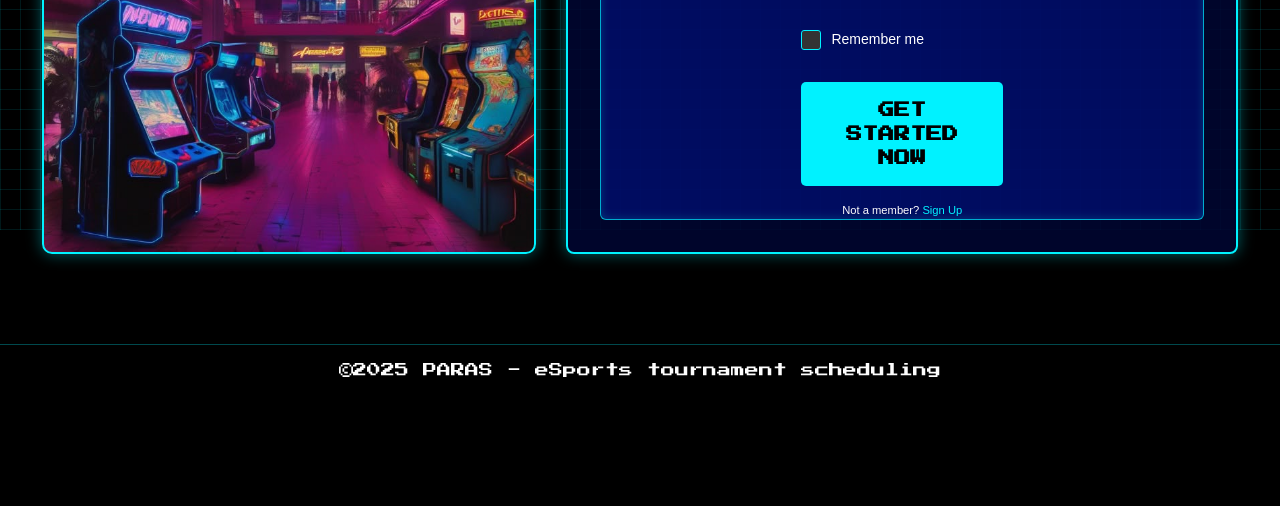
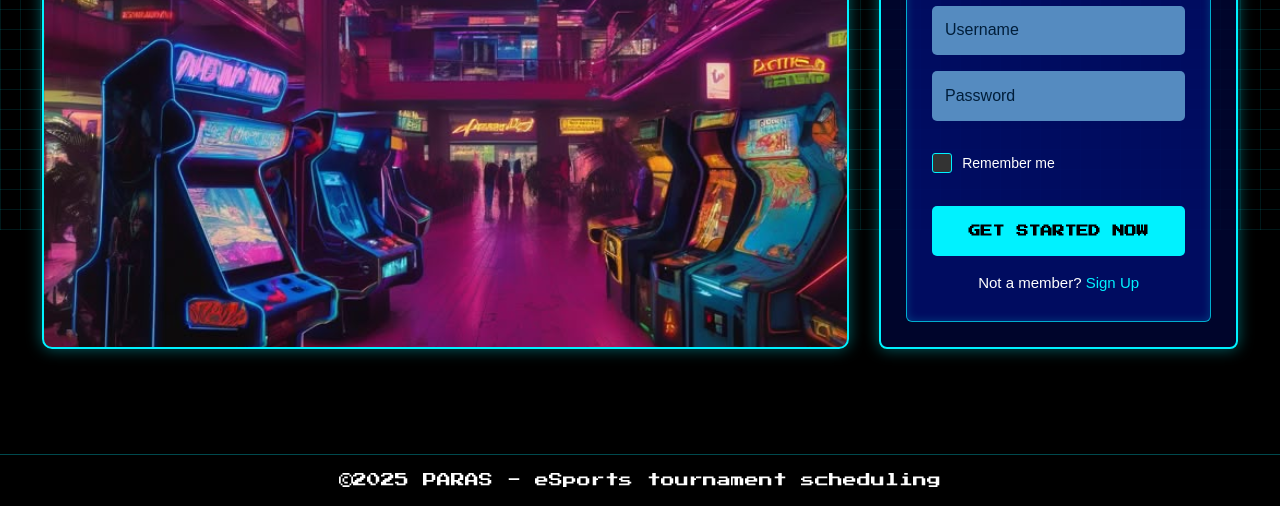
Before and after one commit to Rhanzzzyyy/AWD-TEST-PARAS, a plain HTML site: page pages/page3/index.html in a window 1280 px wide. Shown: the part 570-1076 px from the top of the page. Before the commit the page ends 966 px from the top, so only its background shows below. Drawn offline with nearby package versions, Linux system fonts and the light colour scheme.

Commit message:
pahawak naman nyan vas

```diff
--- a/pages/page3/assets/css/style.css
+++ b/pages/page3/assets/css/style.css
@@ -165,7 +165,7 @@ body {
 .main-container {
     max-width: 95%;
     margin: 0 auto;
-    padding: 30px 10px;
+    padding: 25px 10px;
 }
 
 /* Header Styles */
@@ -199,9 +199,7 @@ body {
     background-size: cover;
     background-position: center;
     border-radius: 10px;
-    margin-bottom: 20px;
     border: 2px solid #00f2ff;
-    box-shadow: 0 0 15px rgba(0, 242, 255, 0.4);
 }
 
 /* Content Layout */
@@ -216,26 +214,26 @@ body {
 
 /* Left Column - Image Container */
 .left-image-container {
-    flex: 1.2;
+    flex: 1.7; /* Increase this value to make it take up more space */
     background-image: url('../../../../assets/img/mobile-hero1.jpg');
     background-size: cover;
     background-position: center;
     border-radius: 10px;
     border: 2px solid #00f2ff;
     box-shadow: 0 0 15px rgba(0, 242, 255, 0.4);
-    min-height: 100%;
+    min-height: 120%;
     align-items: center;
 }
 
 /* Right Column - Login Form */
 .login-form-container {
-    flex: 0.8;
+    flex: 0.6; /* Decrease this value to make it thinner (about 30% width) */
     background-color: rgba(0, 6, 51, 0.85);
     border: 2px solid #00f2ff;
     border-radius: 8px;
-    padding: 2rem;
+    padding: 25px;
     box-shadow: 0 0 15px rgba(0, 242, 255, 0.4);
-    height: 100%;
+    height: 120%;
     display: flex;
     flex-direction: column;
     justify-content: center;
@@ -246,8 +244,8 @@ body {
     background-color: rgba(0, 20, 150, 0.5);
     border: 1px solid rgba(0, 242, 255, 0.7);
     border-radius: 6px;
-    padding:  50px 200px 50px 200px ;
     height: 100%;
+    width: 100%;
     display: flex;
     flex-direction: column;
     justify-content: center;
@@ -258,7 +256,8 @@ body {
     color: #00f2ff;
     text-align: center;
     margin-bottom: 1.5rem;
-    font-size: 1.8rem;
+    font-size: 45px;
+    padding-top: 70px;
 }
 
 .login-form {
@@ -266,6 +265,8 @@ body {
     display: flex;
     flex-direction: column;
     justify-content: center;
+    padding-left: 25px;
+    padding-right: 25px;
 }
 
 .login-form input {
@@ -358,7 +359,7 @@ body {
     border-radius: 5px;
     font-weight: bold;
     cursor: pointer;
-    font-size: 1rem;
+    font-size: 12px;
     margin-top: 1rem;
     margin-bottom: 1rem;
     text-transform: uppercase;
@@ -373,7 +374,7 @@ body {
 
 .signup-link {
     text-align: center;
-    font-size: 0.7rem;
+    font-size: 15px;
     font-family: Arial, sans-serif;
     color: white;
 }
@@ -463,3 +464,13 @@ body {
         height: 120px;
     }
 }
+
+.left-image-container {
+    width: 70%;
+    /* other properties remain the same */
+}
+
+.login-form-container {
+    width: 30%;
+    /* other properties remain the same */
+}
--- a/pages/page3/index.html
+++ b/pages/page3/index.html
@@ -35,7 +35,7 @@
 
                 <!-- Right Links -->
                 <div class="navbar-nav ms-auto">
-                    <a class="nav-link active" href=""><i class="fa-solid fa-user"></i>LOGIN</a>
+                    <a class="nav-link active" href="../page3/index.html"><i class="fa-solid fa-user"></i>LOGIN</a>
                     <a class="nav-link" href="../page2/index.html"><i class="fa-solid fa-user-group"></i>SIGN UP</a>
                 </div>
             </div>
@@ -78,7 +78,7 @@
             <div class="login-form-container">
                 <!-- Inner container for the login form -->
                 <div class="inner-form-container">
-                    <h2 class="form-title">WELCOME BACK</h2>
+                    <h2 class="form-title">WELCOME <br>BACK</h2>
                     <form class="login-form">
                         <input type="text" placeholder="Username" required>
                         <input type="password" placeholder="Password" required>
@@ -102,6 +102,8 @@
         </div>
     </div>
 
+<div><br><br><br><br><br></div>
+
     <!-- Footer -->
     <div class="footer">
         ©2025 PARAS - eSports tournament scheduling
```
